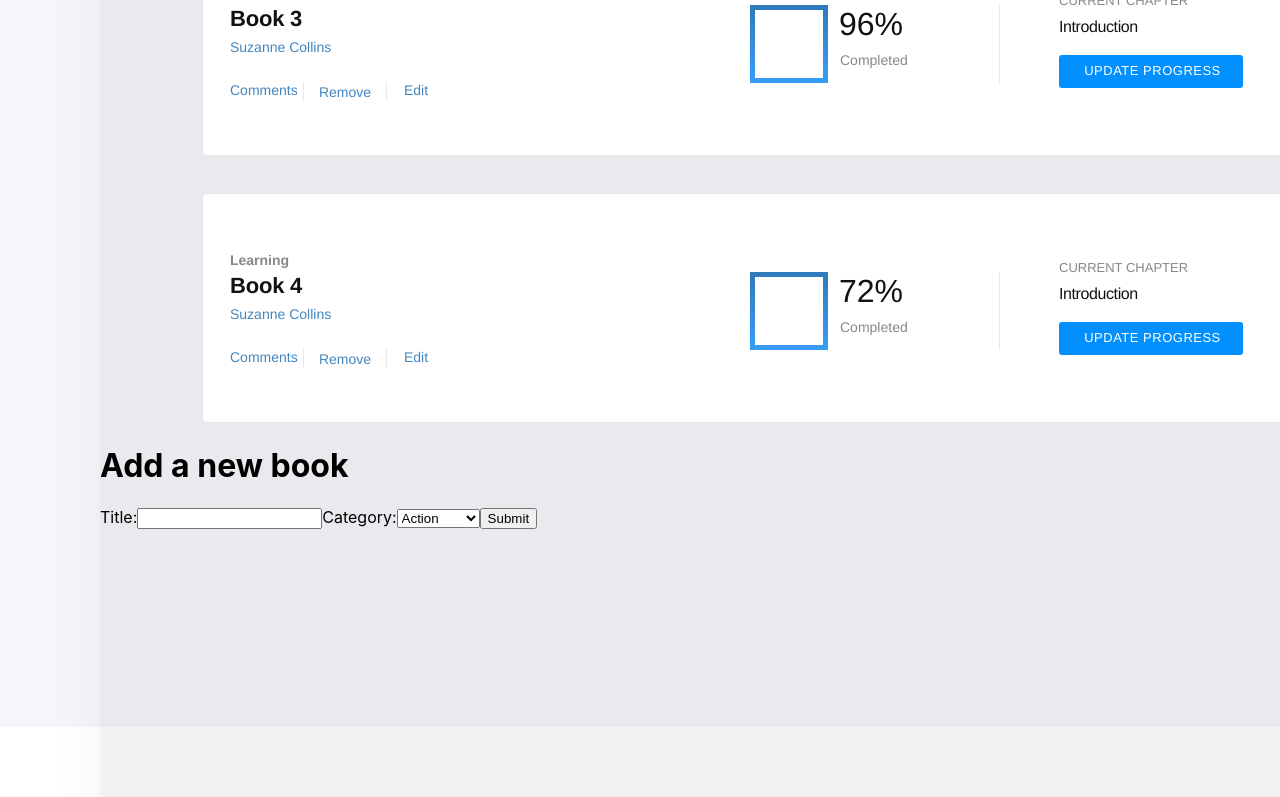
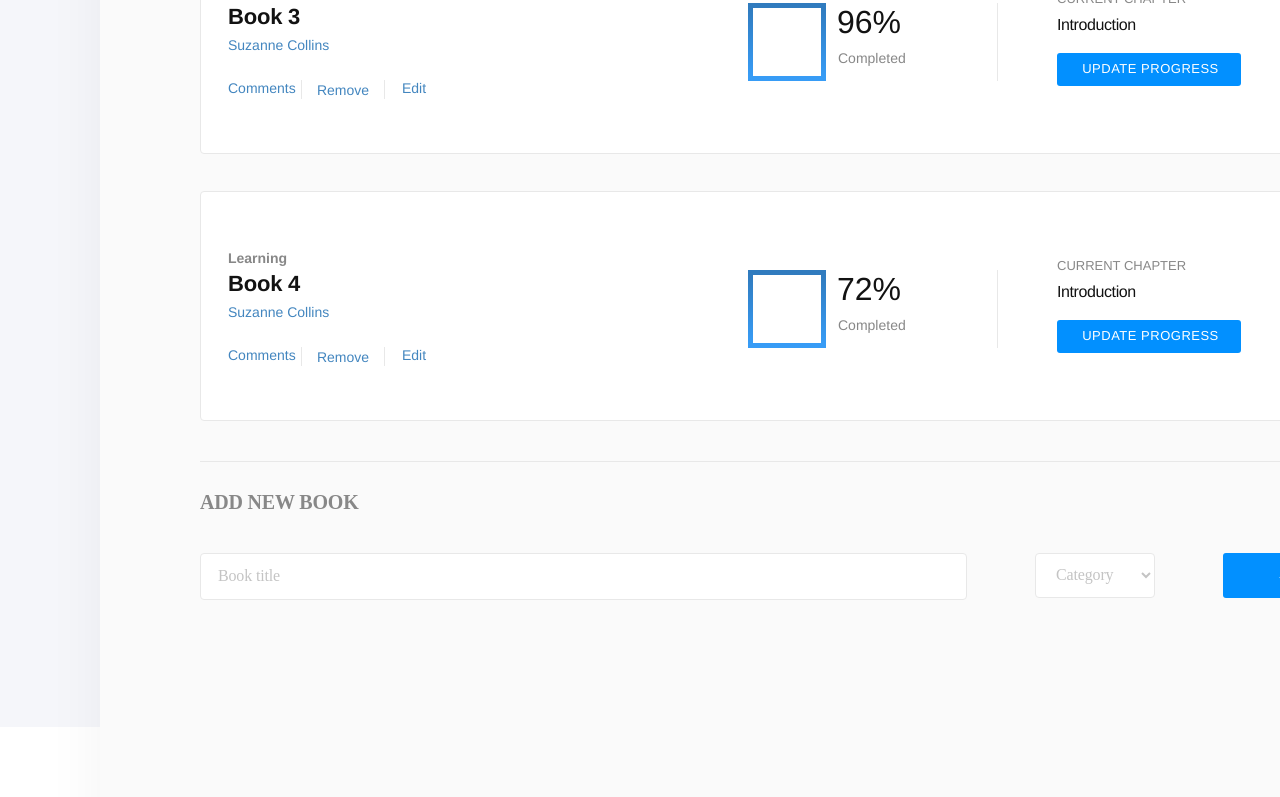
Before and after one commit to rajkumardas2701/bookstore, a React (Create React App) app: page / in a window 1280 px wide. Shown: the part 979-1776 px from the top of the page. Built offline with nearby package versions, Linux system fonts and the light colour scheme.

Commit message:
Add style to form section

```diff
--- a/src/components/CategoryFilter.js
+++ b/src/components/CategoryFilter.js
@@ -1,7 +1,7 @@
 import React from 'react';
 import PropTypes from 'prop-types';
 
-const CATEGORIES = ['Action', 'Biography', 'History', 'Horror', 'Kids', 'Learning', 'Sci - Fi'];
+const CATEGORIES = ['Category', 'Action', 'Biography', 'History', 'Horror', 'Kids', 'Learning', 'Sci - Fi'];
 
 const CategoryFilter = ({ handleFilterChange }) => (
   <select name="category" onChange={handleFilterChange}>
--- a/src/containers/BooksForm.js
+++ b/src/containers/BooksForm.js
@@ -3,6 +3,7 @@ import PropTypes from 'prop-types';
 import { connect } from 'react-redux';
 import { actionCreateBook } from '../actions/index';
 import { CATEGORIES } from '../components/CategoryFilter';
+import '../styles/BookForm.css';
 
 const BooksForm = ({ createBook }) => {
   const [state, setState] = useState({ title: '', category: '' });
@@ -16,7 +17,7 @@ const BooksForm = ({ createBook }) => {
 
   const handleSubmit = (event) => {
     event.preventDefault();
-    if (title === '' || category === '') {
+    if (title === '' || category === '' || category === 'Category') {
       error = true;
     } else {
       createBook({
@@ -30,28 +31,21 @@ const BooksForm = ({ createBook }) => {
   };
 
   return (
-    <>
-      <h1>Add a new book</h1>
-      <form onSubmit={handleSubmit}>
-        <label htmlFor="book-title">
-          Title:
-          <input type="text" id="title" name="title" onChange={handleChange} value={state.title || ''} />
-        </label>
-        <label htmlFor="book-category">
-          Category:
-          <select id="category" name="category" onChange={handleChange}>
-            {
-              CATEGORIES.map((category) => (
-                <option key={category} value={category}>{category}</option>
-              ))
-            }
-          </select>
-        </label>
-        <button type="submit">Submit</button>
+    <div className="BookFormSection">
+      <h1 id="addNewBook">ADD NEW BOOK</h1>
+      <form onSubmit={handleSubmit} className="formInput">
+        <input type="text" id="input-title" name="title" onChange={handleChange} value={state.title || ''} placeholder="Book title" />
+        <select id="category" name="category" onChange={handleChange} placeholder="Category">
+          {
+            CATEGORIES.map((category) => (
+              <option key={category} value={category} id="categoryText">{category}</option>
+            ))
+          }
+        </select>
+        <button className="AddBookBtn" type="submit"><p id="addBooktext">ADD BOOK</p></button>
         <h2>{error ? 'Enter required fields' : ''}</h2>
       </form>
-
-    </>
+    </div>
   );
 };
 
--- a/src/containers/BooksList.js
+++ b/src/containers/BooksList.js
@@ -26,19 +26,11 @@ const BooksList = ({
         </div>
 
       </div>
-      <table className="books-table">
-        {/* <thead>
-          <tr>
-            <th>Id</th>
-            <th>Title</th>
-            <th>Category</th>
-            <th>Action</th>
-          </tr>
-        </thead> */}
+      <section className="books-table">
         <tbody>
           {data}
         </tbody>
-      </table>
+      </section>
     </>
   );
 };
--- a/src/styles/App.css
+++ b/src/styles/App.css
@@ -12,7 +12,7 @@
   padding: 0 0 794px;
   border-radius: 4px;
   box-shadow: 0 0 60px 0 rgba(0, 0, 0, 0.05);
-  background-color: rgba(0, 0, 0, 0.05);
+  background-color: #fafafa;
 }
 
 /*
--- /dev/null
+++ b/src/styles/BookForm.css
@@ -0,0 +1,104 @@
+.BookFormSection {
+  width: 1200px;
+  margin: 0px 100px 40px 100px;
+  border-top: solid 1px #e8e8e8;
+}
+
+#addNewBook {
+  width: 174px;
+  height: 24px;
+  margin: 29px 524px 19px 0;
+  font-family: Montserrat;
+  font-size: 20px;
+  font-weight: bold;
+  font-stretch: normal;
+  font-style: normal;
+  line-height: normal;
+  letter-spacing: -0.18px;
+  color: #888888;
+}
+
+#input-title {
+  width: 664px;
+  height: 45px;
+  margin: 19px 34px 0 0;
+  padding: 0 571px 0 17px;
+  border-radius: 4px;
+  border: solid 1px #e8e8e8;
+  background-color: #ffffff;
+}
+
+#input-title::placeholder {
+  width: 76px;
+  height: 19px;
+  font-family: Montserrat;
+  font-size: 16px;
+  font-weight: normal;
+  font-stretch: normal;
+  font-style: normal;
+  line-height: normal;
+  letter-spacing: -0.15px;
+  color: #c4c4c4;
+}
+
+.formInput {
+  display: flex;
+  flex-direction: row;
+}
+
+#category {
+  width: 285px;
+  height: 45px;
+  margin: 19px 34px 0;
+  padding: 6px 15px 9px 16px;
+  border-radius: 4px;
+  border: solid 1px #e8e8e8;
+  background-color: #ffffff;
+  font-family: Montserrat;
+  font-size: 16px;
+  font-weight: normal;
+  font-stretch: normal;
+  font-style: normal;
+  line-height: normal;
+  letter-spacing: -0.15px;
+  color: #c4c4c4;
+}
+
+.AddBookBtn {
+  width: 184px;
+  height: 45px;
+  margin: 19px 0 0 34px;
+  padding: 12.8px 19px 14.2px 22px;
+  border-radius: 3px;
+  background-color: #0290ff;
+  border-style: none;
+}
+
+#addBooktext {
+  width: 143px;
+  height: 18px;
+  font-family: RobotoSlab;
+  font-size: 13px;
+  font-weight: bold;
+  font-stretch: normal;
+  font-style: normal;
+  line-height: normal;
+  letter-spacing: 0.5px;
+  text-align: center;
+  color: #ffffff;
+  margin: 0;
+}
+
+#categoryText {
+  width: 72px;
+  height: 19px;
+  margin: 7px 167px 4px 0;
+  font-family: Montserrat;
+  font-size: 16px;
+  font-weight: normal;
+  font-stretch: normal;
+  font-style: normal;
+  line-height: normal;
+  letter-spacing: -0.15px;
+  color: #c4c4c4;
+}
--- a/src/styles/Booklist.css
+++ b/src/styles/Booklist.css
@@ -65,3 +65,8 @@
   height: 17px;
   background-color: #0290ff;
 }
+
+.books-table {
+  padding-bottom: 40px;
+  background-color: #fafafa;
+}
```
